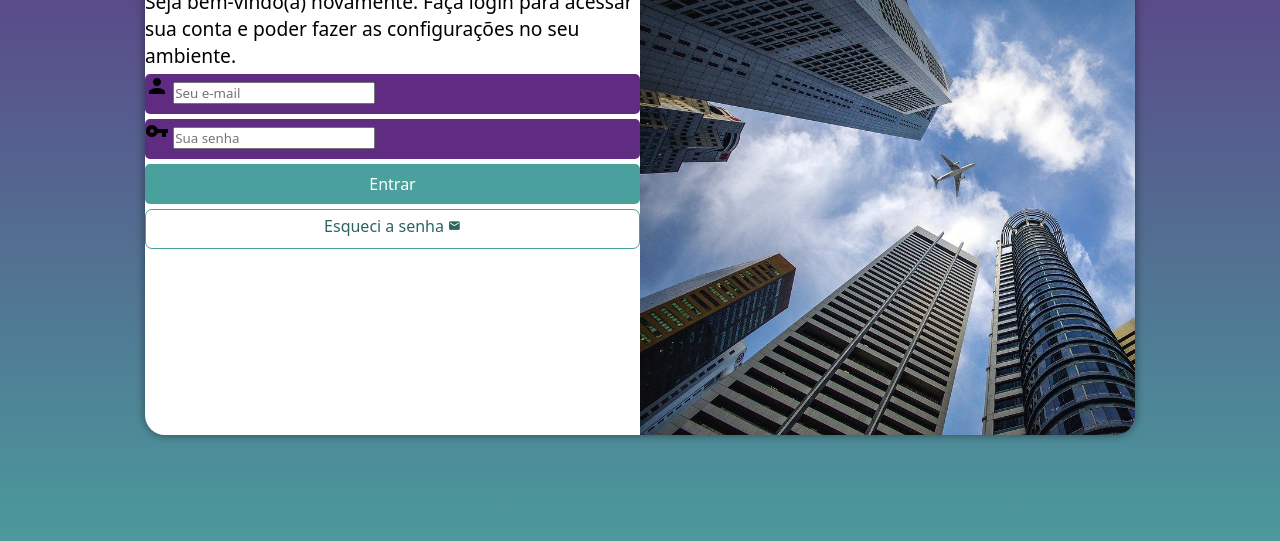
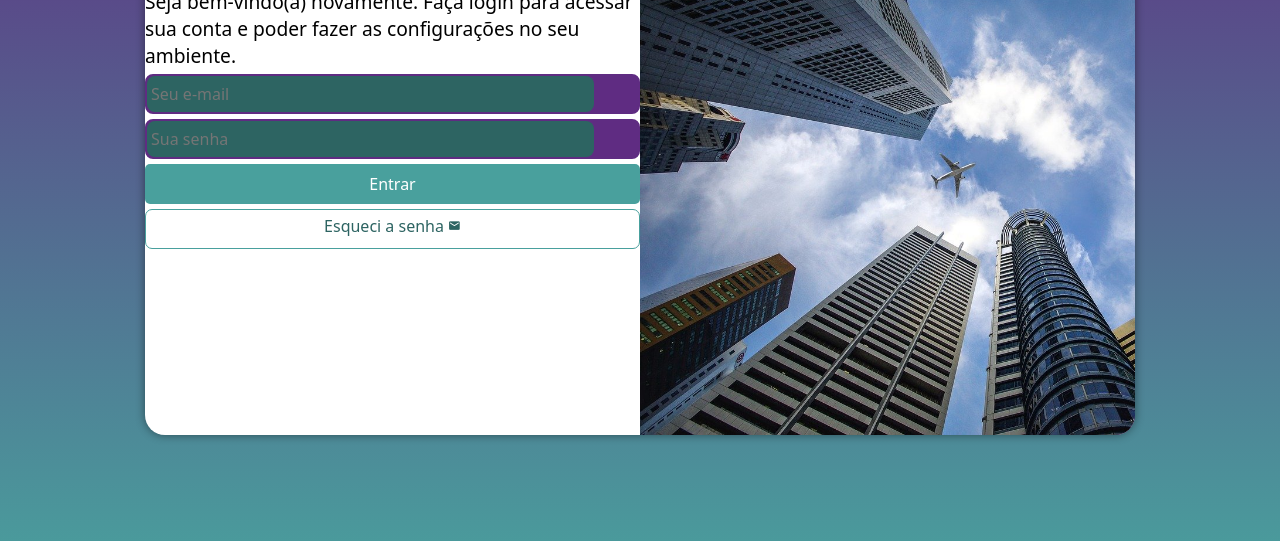
Before and after one commit to camilaamorim04/projeto-login, a plain HTML site: page index.html in a window 1280 px wide. Shown: the part 215-756 px from the top of the page. Drawn offline with Linux system fonts and the light colour scheme.

Commit message:
versão final

```diff
--- a/estilos/style.css
+++ b/estilos/style.css
@@ -69,12 +69,35 @@ form > div.campo {
     width: 100%;
     display: block;
     height: 40px;
-    border-radius: 5px;
+    border-radius: 8px;
     margin: 5px 0px;
+    border: 2px solid #5f2c82;
 }
 
 div.campo > label {
     display: none;
+}
+
+div.campo > i {
+     font-size: 2em;
+     width: 40px;
+     padding: 5px;
+}
+
+div.campo > input {
+    background-color: #2d6462;
+    font-size: 1em;
+    width: calc(100% - 44px);
+    height: 100%;
+    border-radius: 8px;
+    padding: 4px;
+    border: 0px;
+    transform: translateY(-42px);
+}
+
+div.campo > input:focus-within {
+    background-color: white;
+    border: none;
 }
 
 form > input[type=submit] {
```
